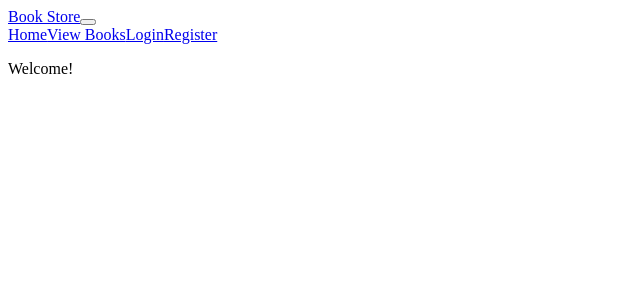
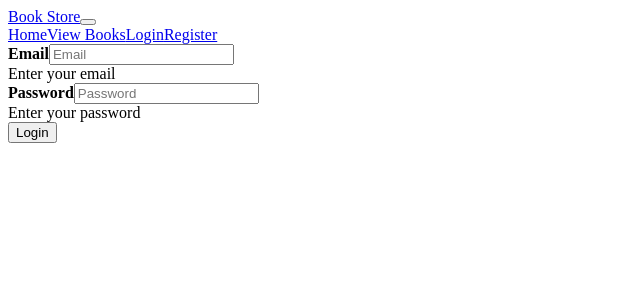
Before and after one commit to ibrazbib27/Book-Store-Final, a React app: page /login in a window 1280 px wide. Shown: the top 300 px of the page, without its empty margins (0-640 px from the left). Built offline with nearby package versions, Linux system fonts and the light colour scheme.

Commit message:
account handling complete

```diff
--- a/src/client/App.tsx
+++ b/src/client/App.tsx
@@ -49,10 +49,9 @@ const App: React.FC<AppProps> = (props) => {
 								<Container fluid className={'bg-color w-100 d-flex justify-content-center min-vh-100 p-0'}>
 									<Row className={'w-100 align-items-center justify-content-center p-0 mb-0 mx-0 mt-5'}>
 										<Col xs={11} sm={10} md={9} lg={8} xl={7}>
-
+<Account authType={path === '/login'} history={props.history} location={props.location} match={props.match}/>
 										</Col>
 									</Row>
-									<p className={'display-2'}>Welcome!</p>
 								</Container>
 							</>
 						)}
--- a/src/client/components/account/Account.tsx
+++ b/src/client/components/account/Account.tsx
@@ -57,7 +57,7 @@ const Account: React.FC<AccountProps> = (props) => {
 
     return(
         <Jumbotron fluid className={'p-1 bg-light text-center shadow rounded w-100'}>
-            <Form noValidate  onSubmit={handleSubmit}>
+            <Form noValidate  onSubmit={handleSubmit} className={'pt-4'}>
                 {!props.authType ?
                 <Form.Row className={'justify-content-center mb-5'}>
                     <Form.Group as={Col} xs={10} >
@@ -68,8 +68,9 @@ const Account: React.FC<AccountProps> = (props) => {
                             className={'shadow-sm'}
                             isInvalid={submitted ? formValidations.name : false}
                             onChange={(e: React.ChangeEvent<HTMLInputElement>) => {
-                                const validate: boolean = e.currentTarget.value.trim().length > 0;
-                                setAccountData(prevData => ({...prevData, name: e.currentTarget.value.trim()}));
+                                e.persist();
+                                const validate: boolean = e.target.value.trim().length > 0;
+                                setAccountData(prevData => ({...prevData, name: e.target.value.trim()}));
                                 setFormValidations(prevValidation => ({...prevValidation, name: !validate}));
 
                             }}
@@ -88,10 +89,11 @@ const Account: React.FC<AccountProps> = (props) => {
                             type="email"
                             placeholder="Email"
                             className={'shadow-sm'}
-                            isInvalid={submitted ? formValidations.name : false}
+                            isInvalid={submitted ? formValidations.email : false}
                             onChange={(e: React.ChangeEvent<HTMLInputElement>) => {
-                                const validate: boolean = props.authType ? e.currentTarget.value.trim().length > 0 : /^\w+([\.-]?\w+)*@\w+([\.-]?\w+)*(\.\w{2,3})+$/.test(e.currentTarget.value.trim());
-                                setAccountData(prevData => ({...prevData, email: e.currentTarget.value.trim()}));
+                                e.persist();
+                                const validate: boolean = props.authType ? e.target.value.trim().length > 0 : /^\w+([\.-]?\w+)*@\w+([\.-]?\w+)*(\.\w{2,3})+$/.test(e.currentTarget.value.trim());
+                                setAccountData(prevData => ({...prevData, email: e.target.value.trim()}));
                                 setErrMessages(prevMessage => ({...prevMessage, email: props.authType ? 'Enter your email' : 'Enter a valid email'}));
                                 setFormValidations(prevValidation => ({...prevValidation, email: !validate}));
 
@@ -105,28 +107,26 @@ const Account: React.FC<AccountProps> = (props) => {
                         <Form.Label><b>Password</b></Form.Label>
                         <Form.Control
                             type="password"
-                            placeholder="Password"
+                            placeholder={props.authType ? 'Password' : 'At least 6 characters'}
                             className={'shadow-sm'}
-                            isInvalid={submitted ? formValidations.name : false}
+                            isInvalid={submitted ? formValidations.password : false}
                             onChange={(e: React.ChangeEvent<HTMLInputElement>) => {
-                                const validate: boolean = props.authType ? e.currentTarget.value.length > 0 : e.currentTarget.value.length >= 6;
-                                setAccountData(prevData => ({...prevData, password: e.currentTarget.value}));
+                                e.persist();
+                                const validate: boolean = props.authType ? e.target.value.length > 0 : e.currentTarget.value.length >= 6;
+                                setAccountData(prevData => ({...prevData, password: e.target.value}));
                                 setErrMessages(prevMessage => ({...prevMessage, password:  props.authType ? 'Enter your password' : 'Enter a valid password that is at least 6 characters long'}));
                                 setFormValidations(prevValidation => ({...prevValidation, password: !validate}));
 
                             }}
                         />
-                        <Form.Control.Feedback type={'invalid'} className={'text-left'}>{errMessages.email}</Form.Control.Feedback>
+                        <Form.Control.Feedback type={'invalid'} className={'text-left'}>{errMessages.password}</Form.Control.Feedback>
                     </Form.Group>
                 </Form.Row>
-                <Form.Group>
-                    <Form.Check
-                        required
-                        label="Agree to terms and conditions"
-                        feedback="You must agree before submitting."
-                    />
-                </Form.Group>
-                <Button type="submit">Submit form</Button>
+                <Form.Row className={'justify-content-center'}>
+                    <Form.Group as={Col} xs={10} >
+                <Button type="submit" variant={'success'} className={'shadow-sm'}>{props.authType ? 'Login': 'Register'}</Button>
+                    </Form.Group>
+                </Form.Row>
             </Form>
         </Jumbotron>
     );
```
